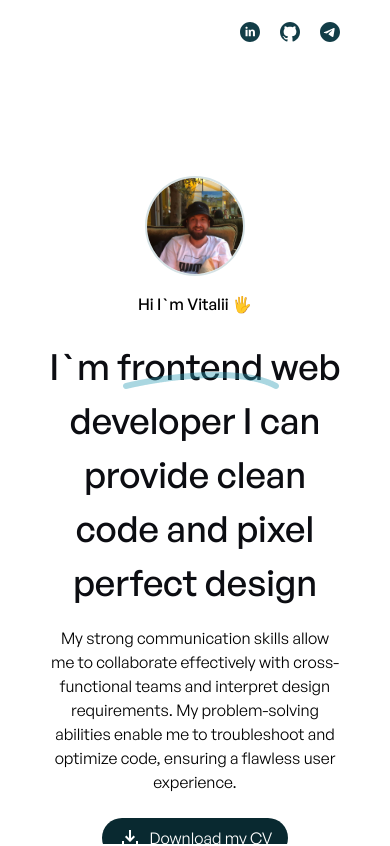
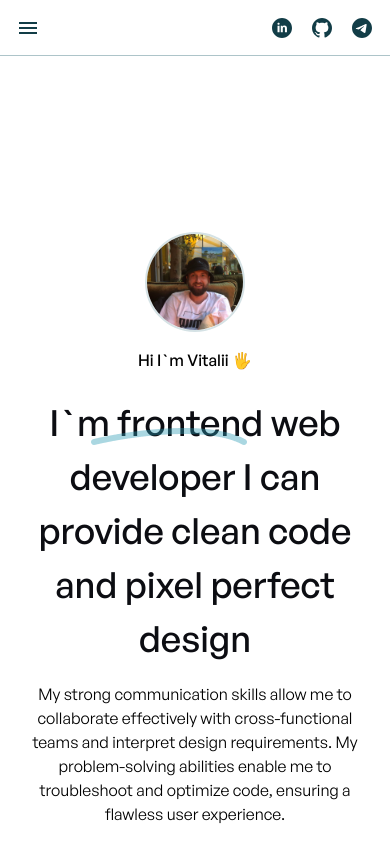
Before and after one commit to VHromyk/personal, a Next.js app: page / in a window 390 px wide. Shown: the top 846 px of the page. Built offline with nearby package versions, Linux system fonts and the light colour scheme.

Commit message:
feat: added settings for mobile layout

```diff
--- a/src/components/Aside/Aside.tsx
+++ b/src/components/Aside/Aside.tsx
@@ -2,9 +2,13 @@ import React from 'react'
 import { Icon } from '@/components/Icon'
 import { Navigation } from '@/components/Navigation'
 
-export const Aside = () => {
+interface IAside {
+    onClose?: ()=> void;
+}
+
+export const Aside = ({onClose}: IAside) => {
   return (
-    <aside className="min-w-[280px] min-h-full bg-bgDark py-6 px-12 text-textLight shrink-0 hidden lg:block">
+    <aside className="min-w-[280px] min-h-full bg-bgDark py-20 px-4 lg:px-12 lg:py-6 text-textLight shrink-0 overflow-auto">
       <section className="flex items-center gap-2">
         <div className="w-8 h-8 rounded-full border-[1px] flex items-center justify-center py-2.5 px-2 border-grey">
           <Icon type="LETTER_ICON" />
@@ -18,7 +22,7 @@ export const Aside = () => {
         <span className="text-sm">Front-end developer</span>
       </section>
       <section className="mt-[72px]">
-        <Navigation />
+        <Navigation onClose={onClose} />
       </section>
     </aside>
   )
--- a/src/components/Icon/index.tsx
+++ b/src/components/Icon/index.tsx
@@ -8,6 +8,7 @@ type IconType =
   | 'DOWNLOAD'
   | 'UK_FLAG'
   | 'UA_FLAG'
+| 'BURGER' | 'CROSS'
 
 const ICONS: { [key in IconType]: React.FC<any> } = {
   LETTER_ICON: (props: any) => (
@@ -123,7 +124,7 @@ const ICONS: { [key in IconType]: React.FC<any> } = {
       xmlns="http://www.w3.org/2000/svg"
       {...props}
     >
-      <g clip-path="url(#clip0_4_562)">
+      <g clipPath="url(#clip0_4_562)">
         <path
           d="M21.3333 3.33325H2.66667C1.95942 3.33325 1.28115 3.6142 0.781049 4.1143C0.280952 4.6144 0 5.29267 0 5.99992L0 11.9999H24V5.99992C24 5.29267 23.719 4.6144 23.219 4.1143C22.7189 3.6142 22.0406 3.33325 21.3333 3.33325Z"
           fill="#005BBB"
@@ -140,6 +141,16 @@ const ICONS: { [key in IconType]: React.FC<any> } = {
       </defs>
     </svg>
   ),
+  BURGER: (props: any) => (
+      <svg xmlns="http://www.w3.org/2000/svg" width="24" height="24" viewBox="0 0 24 24" fill="none" {...props}>
+        <path d="M3 18V16H21V18H3ZM3 13V11H21V13H3ZM3 8V6H21V8H3Z" fill="#123D47"/>
+      </svg>
+  ),
+  CROSS: (props: any) => (
+      <svg xmlns="http://www.w3.org/2000/svg" width="24" height="24" viewBox="0 0 24 24" fill="none" {...props}>
+        <path fillRule="evenodd" clipRule="evenodd" d="M18.851 6.45129C18.9366 6.36587 19.0044 6.26446 19.0507 6.15282C19.0971 6.04118 19.1209 5.92152 19.121 5.80065C19.1211 5.67979 19.0974 5.56009 19.0512 5.4484C19.005 5.33671 18.9373 5.2352 18.8518 5.14969C18.7664 5.06417 18.665 4.99631 18.5534 4.94999C18.4417 4.90367 18.3221 4.87979 18.2012 4.87972C18.0803 4.87964 17.9606 4.90337 17.849 4.94956C17.7373 4.99574 17.6358 5.06347 17.5502 5.14889L11.9998 10.6993L6.45104 5.14889C6.27833 4.97618 6.04409 4.87915 5.79984 4.87915C5.55559 4.87915 5.32135 4.97618 5.14864 5.14889C4.97593 5.3216 4.87891 5.55584 4.87891 5.80009C4.87891 6.04433 4.97593 6.27858 5.14864 6.45129L10.699 12.0001L5.14864 17.5489C5.06313 17.6344 4.99529 17.7359 4.94901 17.8477C4.90273 17.9594 4.87891 18.0791 4.87891 18.2001C4.87891 18.321 4.90273 18.4408 4.94901 18.5525C4.99529 18.6642 5.06313 18.7658 5.14864 18.8513C5.32135 19.024 5.55559 19.121 5.79984 19.121C5.92078 19.121 6.04054 19.0972 6.15227 19.0509C6.264 19.0046 6.36553 18.9368 6.45104 18.8513L11.9998 13.3009L17.5502 18.8513C17.723 19.0238 17.9571 19.1206 18.2012 19.1205C18.4453 19.1203 18.6793 19.0232 18.8518 18.8505C19.0243 18.6778 19.1212 18.4436 19.121 18.1995C19.1209 17.9554 19.0238 17.7214 18.851 17.5489L13.3006 12.0001L18.851 6.45129Z" fill="white"/>
+      </svg>
+  ),
 }
 
 type TIcon = {
--- a/src/components/Layout/Layout.tsx
+++ b/src/components/Layout/Layout.tsx
@@ -1,26 +1,36 @@
+'use client'
 import React, { FC, ReactNode } from 'react'
 import { Aside } from '@/components/Aside/Aside'
 import { SocialNetworkList } from '@/components/SocialNetworkList'
+import {MobileHeader} from '@/components/Layout/MobileHeader';
+import {useOpen} from '@/hooks/useOpen';
+import Modal from '@/components/Modal';
 
 interface ILayout {
   children: ReactNode
 }
 
 const Layout: FC<ILayout> = ({ children }) => {
-  return (
-    <div className="w-full flex h-full">
+    const {isOpen, onClose, onToggle} = useOpen()
+  return (<>
+      <MobileHeader isOpen={isOpen} onToggle={onToggle} />
+          <div className="w-full flex heightWithHeader lg:h-full">
+              <div className='hidden lg:block'>
                   <Aside />
-      <div className="flex items-start justify-center w-full h-full relative overflow-auto">
-        <div className="absolute top-5 right-12">
+              </div>
+              <div className="flex flex-col items-center w-full h-full relative overflow-auto">
+                  <div className="absolute top-5 right-12 hidden lg:block">
                       <SocialNetworkList />
                   </div>
-        <div className="w-full max-w-[976px] py-12 px-12">
+                  <div className="w-full max-w-[976px] py-12 px-4 lg:px-12">
                       <div className="flex flex-col items-center justify-between mt-32">
                           {children}
                       </div>
                   </div>
               </div>
           </div>
+          <Modal isOpen={isOpen} onClose={onClose} />
+  </>
   )
 }
 
--- /dev/null
+++ b/src/components/Layout/MobileHeader/index.tsx
@@ -0,0 +1,19 @@
+import React from 'react';
+import {Icon} from '@/components/Icon';
+import {SocialNetworkList} from '@/components/SocialNetworkList';
+
+interface IMobileHeader {
+    isOpen: boolean,
+    onToggle: ()=> void;
+}
+
+export const MobileHeader = ({isOpen, onToggle}: IMobileHeader) => {
+    return (
+        <div className="min-h-[56px] border-b-[1px] border-dividerLight bg-white w-full px-4 flex items-center justify-between lg:hidden">
+            <button className="relative z-10" onClick={onToggle}>
+                {isOpen ? <Icon type="CROSS" /> : <Icon type="BURGER"/>}
+            </button>
+            <SocialNetworkList />
+        </div>
+    );
+};
--- /dev/null
+++ b/src/components/Modal/index.tsx
@@ -0,0 +1,26 @@
+import React from 'react';
+import {Aside} from '@/components/Aside/Aside';
+import {useNoScroll} from '@/hooks/useNoScroll';
+
+interface IModal {
+    isOpen: boolean,
+    onClose: ()=> void;
+}
+
+
+const Modal = ({isOpen, onClose}: IModal) => {
+
+    useNoScroll(isOpen)
+
+    return (
+        <div className={`fixed inset-0 duration-300 ${!isOpen ? 'opacity-0' +
+            ' pointer-events-none' : 'opacity-1 pointer-events-auto'} lg:opacity-0 pointer-events-none`}>
+            <div className="fixed inset-0 bg-black opacity-70 z-10"></div>
+            <div className={`w-full relative max-w-[280px] h-full bg-bgDark z-20 transition-transform duration-400 ${isOpen ? 'transform translate-x-0' : 'transform -translate-x-full'}`}>
+                <Aside onClose={onClose} />
+            </div>
+        </div>
+    );
+};
+
+export default Modal;
--- a/src/components/Navigation/index.tsx
+++ b/src/components/Navigation/index.tsx
@@ -18,7 +18,11 @@ const navList = [
   },
 ]
 
-export const Navigation = () => {
+interface INavigation {
+  onClose?: () => void;
+}
+
+export const Navigation = ({onClose}: INavigation) => {
   const pathName = usePathname()
 
   return (
@@ -28,6 +32,7 @@ export const Navigation = () => {
 
         return (
           <Link
+              onClick={onClose}
             href={item.path}
             key={item.label}
             className={`pb-1 relative ${
--- /dev/null
+++ b/src/hooks/useNoScroll.ts
@@ -0,0 +1,18 @@
+import {useEffect} from 'react';
+
+export const useNoScroll = (isOpen: boolean) => {
+
+    useEffect(()=> {
+        if (isOpen) {
+            document.body.style.overflow = 'hidden';
+        } else {
+            document.body.style.overflow = 'auto';
+        }
+
+        return () => {
+            document.body.style.overflow = 'auto';
+        };
+
+    }, [isOpen])
+
+}
--- /dev/null
+++ b/src/hooks/useOpen.ts
@@ -0,0 +1,26 @@
+import { useCallback, useState } from 'react'
+
+export type TUseOpen = ReturnType<typeof useOpen>
+
+export const useOpen = (init?: boolean) => {
+  const [isOpen, setIsOpen] = useState<boolean>(init || false)
+  const onOpen = useCallback(() => {
+    setIsOpen(true)
+  }, [])
+  const onClose = useCallback(() => {
+    setIsOpen(false)
+  }, [])
+  const onToggle = useCallback(() => {
+    setIsOpen((prev) => {
+      return !prev
+    })
+  }, [])
+
+  return {
+    isOpen,
+    setIsOpen,
+    onOpen,
+    onClose,
+    onToggle,
+  }
+}
--- a/tailwind.config.ts
+++ b/tailwind.config.ts
@@ -20,6 +20,7 @@ const config: Config = {
       lightBlue: '#D5E2E5',
       lightGreen: '#89A9B0',
       black: '#000000',
+      white: '#FFFFFF'
     },
     extend: {
       backgroundImage: {
@@ -27,6 +28,9 @@ const config: Config = {
         'gradient-conic':
           'conic-gradient(from 180deg at 50% 50%, var(--tw-gradient-stops))',
       },
+      height: {
+        'heightWithHeader': 'calc(100vh - 56px)'
+      }
     },
   },
   plugins: [],
```
Lines whose indentation alone changed are shown as unchanged.
